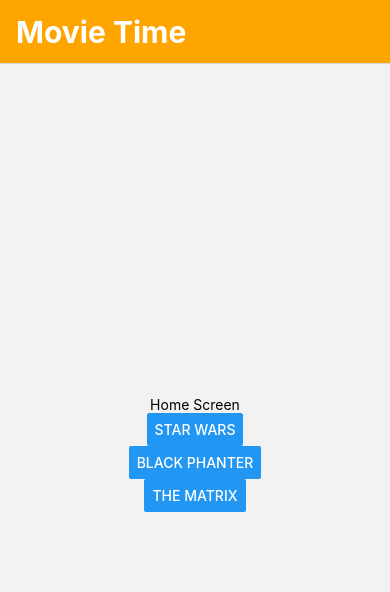
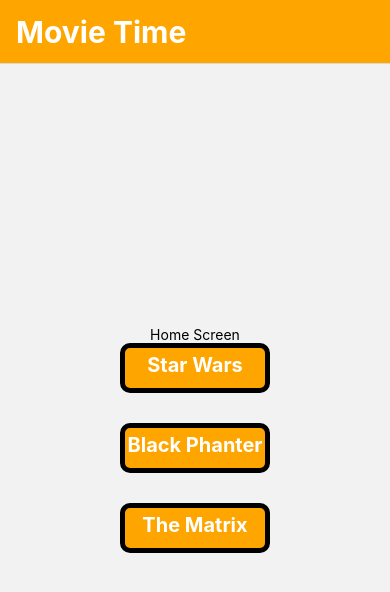
Before and after one commit to gabriel-paulino/LearningReactNative, a React Native app: screen /AppToHome in a window 390 px wide. Shown: the top 592 px of the page. Built offline with nearby package versions, Linux system fonts and the light colour scheme.

Commit message:
Using TouchableOpacity

```diff
--- a/src/screens/HomeScreen.js
+++ b/src/screens/HomeScreen.js
@@ -1,5 +1,5 @@
 import React from "react";
-import { Button, View, Text, StyleSheet } from "react-native";
+import { View, Text, StyleSheet, TouchableOpacity } from "react-native";
 
 
 const HomeScreen = ( {navigation, route} ) => {
@@ -7,30 +7,42 @@
     return(
         <View style={styles.mainView}>
             <Text>Home Screen</Text>
-            <Button
-            title="Star Wars"
+            <TouchableOpacity
+            style={styles.touchableView}
             onPress={ () => {
                 navigation.navigate("HomeToDetails", {movie: {
                     title: "Star Wars",
                     release: 1997,
                     screenNumber: 1
-                }} )}}/>
-            <Button
-            title="Black Phanter"
+                }} )}}>
+                    <View>
+                        <Text style={styles.touchableText}>Star Wars</Text>
+                    </View>
+            </TouchableOpacity>
+            <TouchableOpacity
+            style={styles.touchableView}
             onPress={ () => {
                 navigation.navigate("HomeToDetails", {movie: {
                     title: "Black Phanter",
                     release: 2018,
                     screenNumber: 1
-                }} )}}/>
-            <Button
-            title="The Matrix"
+                }} )}}>
+                    <View>
+                        <Text style={styles.touchableText}>Black Phanter</Text>
+                    </View>
+            </TouchableOpacity>
+            <TouchableOpacity
+            style={styles.touchableView}
             onPress={ () => {
                 navigation.navigate("HomeToDetails", {movie: {
                     title: "The Matrix",
                     release: 1999,
                     screenNumber: 1
-                }} )}}/>
+                }} )}}>
+                    <View>
+                        <Text style={styles.touchableText}>The Matrix</Text>
+                    </View>
+            </TouchableOpacity>
         </View>
     );
 };
@@ -40,7 +52,23 @@
         flex: 1,
         alignItems: "center",
         justifyContent: "center",
-    }
+    },
+    touchableView: {
+        marginBottom: 30,
+        width: 150,
+        height: 50,
+        alignItems: 'center',
+        backgroundColor: 'orange',
+        borderWidth: 5,
+        borderRadius: 10,
+    },
+    touchableText: {
+        textAlign: 'center',
+        paddingTop: 5,
+        fontSize: 20,
+        fontWeight: 'bold',
+        color: 'white'
+    },
 })
 
 export default HomeScreen;
```
